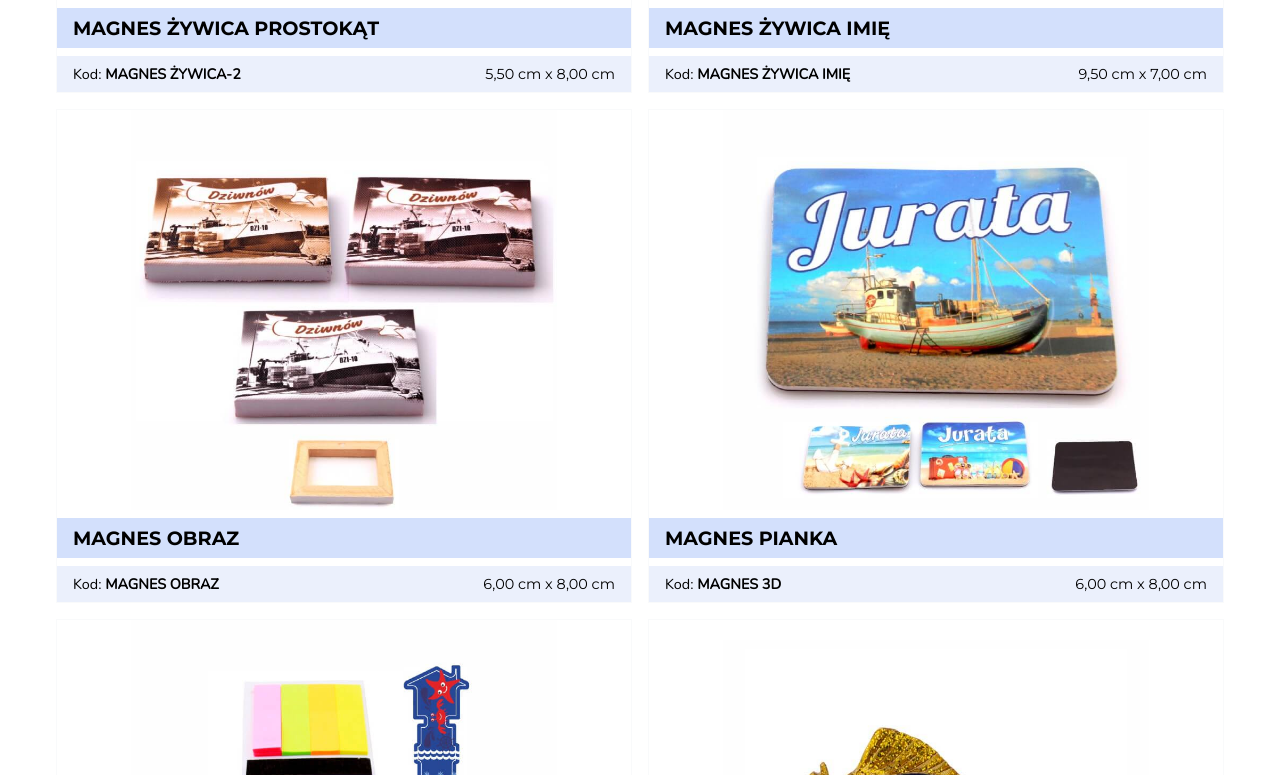
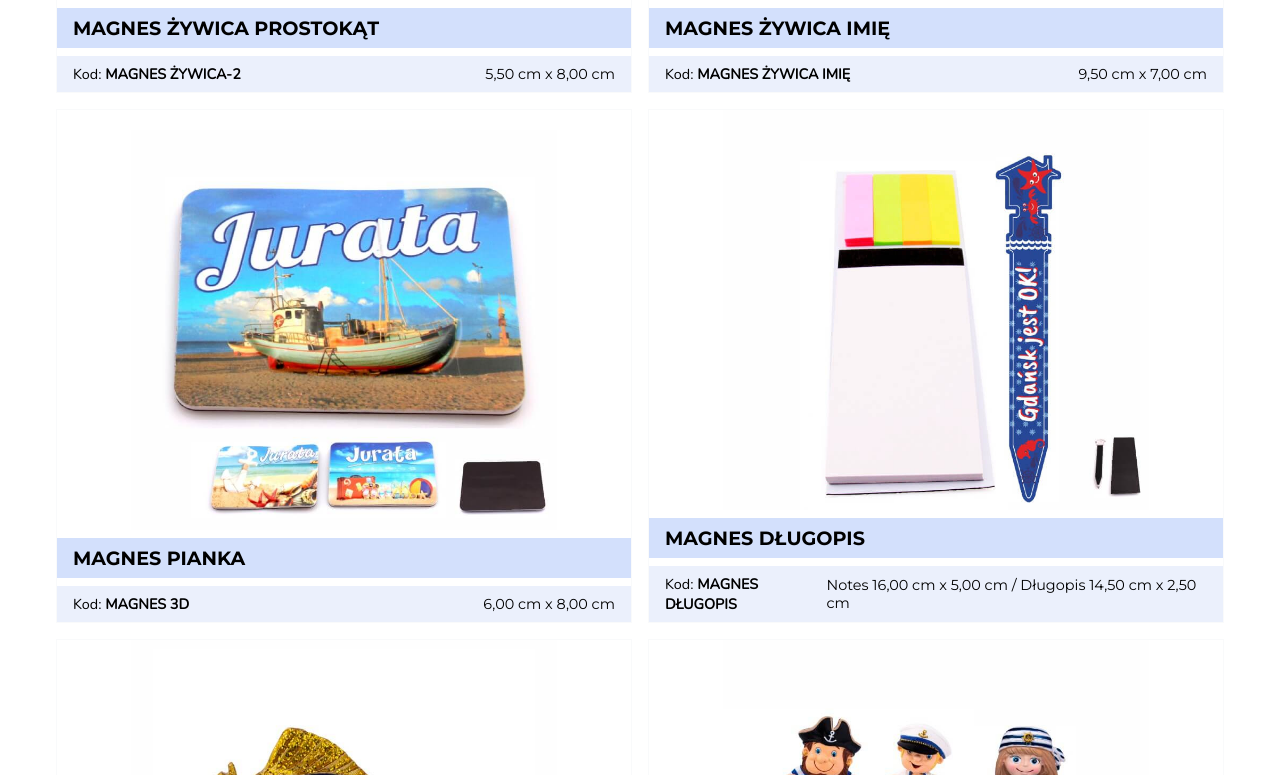
Before and after one commit to marcinzygan/rezon-product-catalogue, a Next.js app: page / in a window 1280 px wide. Shown: the part 10145-10920 px from the top of the page. Built offline with nearby package versions, Linux system fonts and the light colour scheme.

Commit message:
removed 3 items from data

```diff
--- a/src/data/productsData.js
+++ b/src/data/productsData.js
@@ -532,20 +532,20 @@ export const productsData = [
     wymiary: "9,50 cm x 7,00 cm",
   },
 
-  {
-    id: 39,
-    category: "magnesy",
-    image: "/images/magnesy/042.jpg",
-    slider_images: ["/images/magnesy/042.jpg"],
-    indeks_pc: "MAGNES OBRAZ",
-    identyfikator: "MAGNES OBRAZ",
-    opis: "Miniaturowy obraz będący jednocześnie magnesem. Stanowi estetyczną i praktyczną pamiątkę z możliwością umieszczenia dowolnej grafiki klienta. ",
-    cena: 4.5,
-    technologie: "1",
-    ilość_opakowanie: "",
-    ilość_karton: "",
-    wymiary: "6,00 cm x 8,00 cm",
-  },
+  // {
+  //   id: 39,
+  //   category: "magnesy",
+  //   image: "/images/magnesy/042.jpg",
+  //   slider_images: ["/images/magnesy/042.jpg"],
+  //   indeks_pc: "MAGNES OBRAZ",
+  //   identyfikator: "MAGNES OBRAZ",
+  //   opis: "Miniaturowy obraz będący jednocześnie magnesem. Stanowi estetyczną i praktyczną pamiątkę z możliwością umieszczenia dowolnej grafiki klienta. ",
+  //   cena: 4.5,
+  //   technologie: "1",
+  //   ilość_opakowanie: "",
+  //   ilość_karton: "",
+  //   wymiary: "6,00 cm x 8,00 cm",
+  // },
   {
     id: 40,
     category: "magnesy",
@@ -1350,34 +1350,34 @@ export const productsData = [
     ilość_karton: "",
     wymiary: "10,50 cm x 5,00 cm",
   },
-  {
-    id: 97,
-    category: "otwieracze",
-    image: "/images/Otwieracze/020.jpg",
-    slider_images: ["/images/Otwieracze/020.jpg"],
-    indeks_pc: "OTWIERACZ POLIRESING-1",
-    identyfikator: "OTWIERACZ POLIRESING KAPSEL",
-    opis: "Otwieracz wykonany z tworzywa ceramicznego posiadający miejsce na wykonanie grafiki ze wzorem. Produkt posiada magnes na rewersie, zapakowany w woreczku.",
-    cena: 4.5,
-    technologie: "1",
-    ilość_opakowanie: "",
-    ilość_karton: "",
-    wymiary: "9,00 cm x 6,00 cm",
-  },
-  {
-    id: 98,
-    category: "otwieracze",
-    image: "/images/Otwieracze/021.jpg",
-    slider_images: ["/images/Otwieracze/021.jpg"],
-    indeks_pc: "OTWIERACZ ŻYWICA",
-    identyfikator: "OTWIERACZ POLIRESING KAPSEL ŻYWICA",
-    opis: "Otwieracz wykonany z tworzywa ceramicznego posiadający miejsce na wykonanie grafiki ze wzorem. Produkt posiada magnes na rewersie, zapakowany w woreczku.",
-    cena: 5,
-    technologie: "2",
-    ilość_opakowanie: "",
-    ilość_karton: "",
-    wymiary: "9,00 cm x 6,00 cm",
-  },
+  // {
+  //   id: 97,
+  //   category: "otwieracze",
+  //   image: "/images/Otwieracze/020.jpg",
+  //   slider_images: ["/images/Otwieracze/020.jpg"],
+  //   indeks_pc: "OTWIERACZ POLIRESING-1",
+  //   identyfikator: "OTWIERACZ POLIRESING KAPSEL",
+  //   opis: "Otwieracz wykonany z tworzywa ceramicznego posiadający miejsce na wykonanie grafiki ze wzorem. Produkt posiada magnes na rewersie, zapakowany w woreczku.",
+  //   cena: 4.5,
+  //   technologie: "1",
+  //   ilość_opakowanie: "",
+  //   ilość_karton: "",
+  //   wymiary: "9,00 cm x 6,00 cm",
+  // },
+  // {
+  //   id: 98,
+  //   category: "otwieracze",
+  //   image: "/images/Otwieracze/021.jpg",
+  //   slider_images: ["/images/Otwieracze/021.jpg"],
+  //   indeks_pc: "OTWIERACZ ŻYWICA",
+  //   identyfikator: "OTWIERACZ POLIRESING KAPSEL ŻYWICA",
+  //   opis: "Otwieracz wykonany z tworzywa ceramicznego posiadający miejsce na wykonanie grafiki ze wzorem. Produkt posiada magnes na rewersie, zapakowany w woreczku.",
+  //   cena: 5,
+  //   technologie: "2",
+  //   ilość_opakowanie: "",
+  //   ilość_karton: "",
+  //   wymiary: "9,00 cm x 6,00 cm",
+  // },
   {
     id: 99,
     category: "otwieracze",
@@ -2491,20 +2491,20 @@ export const productsData = [
   },
   //////////// ZAPALNICZKI POPIELNICZKI ////////////
   { id: "K-12", displayCategory: true, category: "zapalniczki i popielniczki" },
-  {
-    id: 175,
-    category: "zapalniczki i popielniczki",
-    image: "/images/Zapalniczki i Popielniczki/01.jpg",
-    slider_images: ["/images/Zapalniczki i Popielniczki/01.jpg"],
-    indeks_pc: "POPIELNICZKA-3",
-    identyfikator: "POPIELNICZKA CERAMICZNA",
-    opis: "Popielniczki w kształcie otwartej paczki papierosów wykonane z białej ceramiki. Ciekawy przedmiot użytkowy z możliwością wykonania dowolnej grafiki na frontowej części produktu.",
-    cena: 8,
-    technologie: "1",
-    ilość_opakowanie: "",
-    ilość_karton: "",
-    wymiary: "10,00 cm x 5,50 cm",
-  },
+  // {
+  //   id: 175,
+  //   category: "zapalniczki i popielniczki",
+  //   image: "/images/Zapalniczki i Popielniczki/01.jpg",
+  //   slider_images: ["/images/Zapalniczki i Popielniczki/01.jpg"],
+  //   indeks_pc: "POPIELNICZKA-3",
+  //   identyfikator: "POPIELNICZKA CERAMICZNA",
+  //   opis: "Popielniczki w kształcie otwartej paczki papierosów wykonane z białej ceramiki. Ciekawy przedmiot użytkowy z możliwością wykonania dowolnej grafiki na frontowej części produktu.",
+  //   cena: 8,
+  //   technologie: "1",
+  //   ilość_opakowanie: "",
+  //   ilość_karton: "",
+  //   wymiary: "10,00 cm x 5,50 cm",
+  // },
   {
     id: 176,
     category: "zapalniczki i popielniczki",
```
